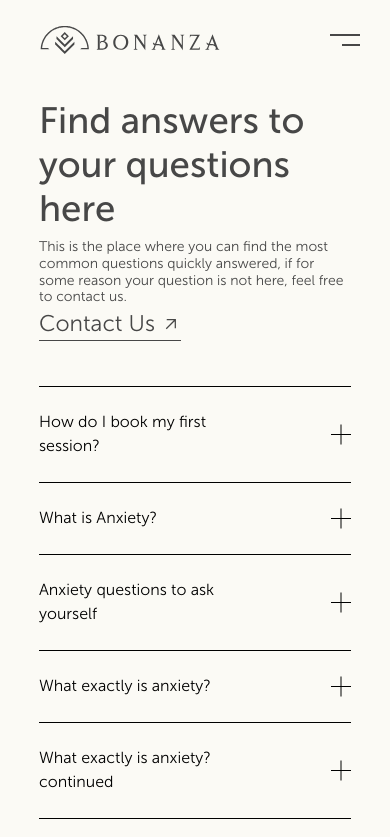
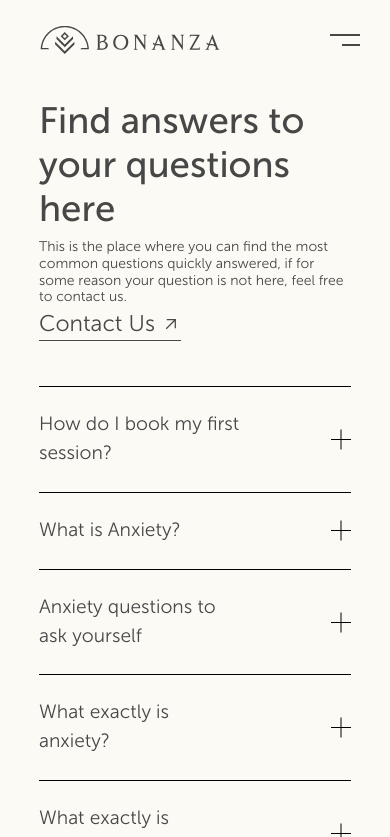
Before and after one commit to jaimemendieta/Bonanza, a Next.js app in the folder bonanza/: page /faq in a window 390 px wide. Shown: the top 837 px of the page. Built offline with nearby package versions, Linux system fonts and the light colour scheme.

Commit message:
Update Media Queries

```diff
--- a/bonanza/src/app/globals.css
+++ b/bonanza/src/app/globals.css
@@ -675,6 +675,12 @@ html[lang="es"] .lang-es a {
   max-width: 475px;
 }
 
+@media (min-width: 500px) {
+  .container__services {
+    max-width: none;
+  }
+}
+
 .container__services::after {
   content: "";
   display: block;
@@ -704,7 +710,19 @@ html[lang="es"] .lang-es a {
 }
 
 .title__services {
-  max-width: 292px;
+  width: fit-content;
+}
+
+@media (min-width: 500px) {
+  .title__services h1 {
+    font-size: var(--font-xl);
+  }
+}
+
+@media (min-width: 800px) {
+  .title__services h1 {
+    font-size: var(--font-xxl);
+  }
 }
 
 @media (min-width: 1025px) {
@@ -799,6 +817,16 @@ html[lang="es"] .lang-es a {
     margin-left: 0;
     margin-right: auto;
     width: 50%;
+  }
+
+  @media (min-width: 800px) {
+    .section-faq .explanation__first {
+      width: 750px;
+    }
+  }
+
+  .special-div {
+    background-color: red;
   }
 
   .section-flexible .image__explained, .section-luna .image__explained {
@@ -1071,6 +1099,25 @@ summary {
   position: relative;
 }
 
+@media (min-width: 600px) {
+  .accordion-list-container {
+    width: 488px;
+  }
+}
+
+@media (min-width: 800px) {
+  .accordion-list-container {
+    width: 640px;
+  }
+}
+
+@media (min-width: 1000px) {
+  .accordion-list-container {
+    width: 750px;
+  }
+}
+
+
 .accordion-list_item {
 
 }
@@ -1154,6 +1201,8 @@ summary {
 }
 
 .accordion_title {
+  color: var(--main-foreground);
+  font-size: var(--font-mobile-sm);
   transition: translate .45s cubic-bezier(.23,1,.32,1), color .3s;
   max-width: 65%;
 }
@@ -1245,6 +1294,7 @@ input, select, textarea {
 }
 
 .el-input--content {
+  color: var(--main-foreground);
   border-bottom: 1px solid var(--main-foreground);
 }
 
```
